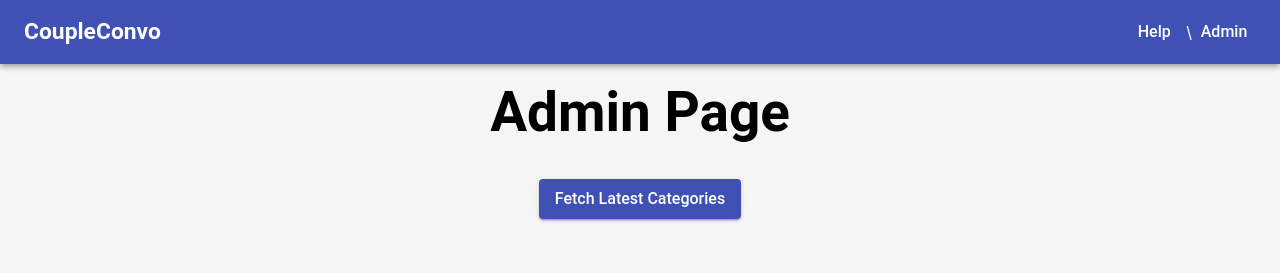
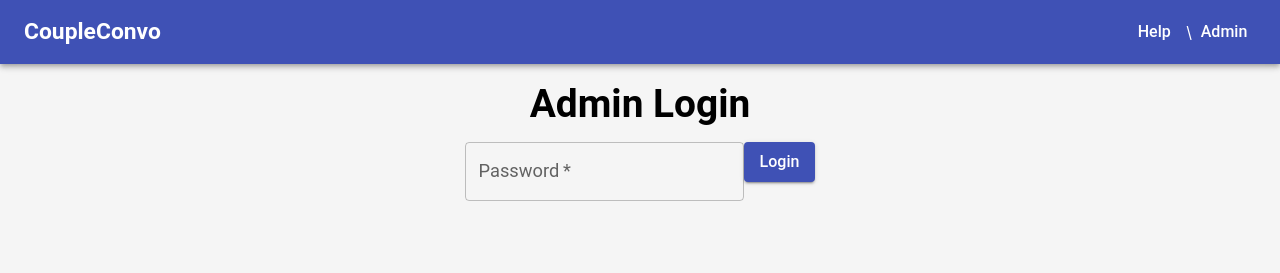
Before and after one commit to rickoslyder/coupleconvo-next, a Next.js app: page /admin in a window 1280 px wide. Shown: the top 273 px of the page. Built offline with nearby package versions, Linux system fonts and the light colour scheme; no server answers; the database is empty.

Commit message:
Add basic password implementation to Admin Page

```diff
--- a/src/pages/admin/index.tsx
+++ b/src/pages/admin/index.tsx
@@ -2,12 +2,19 @@
 import React, { useEffect, useState } from "react";
 import CategoryList from "../../components/CategoryList/CategoryList";
 import { getCategories } from "../../pages/api";
-import { Box, Button, Container, Typography } from "@mui/material";
+import { Box, Button, Container, Typography, TextField } from "@mui/material";
 import styles from "./AdminPage.module.css";
 import axios from 'axios';
+import { useRouter } from 'next/router';
 
 const AdminPage: React.FC = () => {
     const [categories, setCategories] = useState<any[]>([]);
+    const [password, setPassword] = useState("");
+    const [isAuthenticated, setIsAuthenticated] = useState(false);
+    const router = useRouter();
+
+    const ADMIN_PASSWORD = "test123";
+
     useEffect(() => {
         fetchCategories();
     }, []);
@@ -44,8 +51,19 @@ const AdminPage: React.FC = () => {
         fetchCategories(true);
     };
 
+    const handlePasswordSubmit = (event: React.FormEvent) => {
+        event.preventDefault();
+        if (password === ADMIN_PASSWORD) {
+            setIsAuthenticated(true);
+        } else {
+            router.push("/");
+        }
+    };
+
+
     return (
         <Container>
+            {isAuthenticated ? (
                 <Box sx={{ display: 'flex', flexDirection: 'column', alignItems: 'center', p: 2 }}>
                     <Typography variant="h3" gutterBottom>Admin Page</Typography>
                     <Box mt={2} mb={4}>
@@ -63,6 +81,22 @@ const AdminPage: React.FC = () => {
                         updateQuestionText={updateQuestionText}
                     />
                 </Box>
+            ) : (
+                <Box sx={{ display: 'flex', flexDirection: 'column', alignItems: 'center', p: 2 }}>
+                    <Typography variant="h4" gutterBottom>Admin Login</Typography>
+                    <form onSubmit={handlePasswordSubmit}>
+                        <TextField
+                            label="Password"
+                            type="password"
+                            value={password}
+                            onChange={(e) => setPassword(e.target.value)}
+                            required
+                            sx={{ mb: 2 }}
+                        />
+                        <Button type="submit" variant="contained">Login</Button>
+                    </form>
+                </Box>
+            )}
         </Container>
     );
 };
```
Lines whose indentation alone changed are shown as unchanged.
